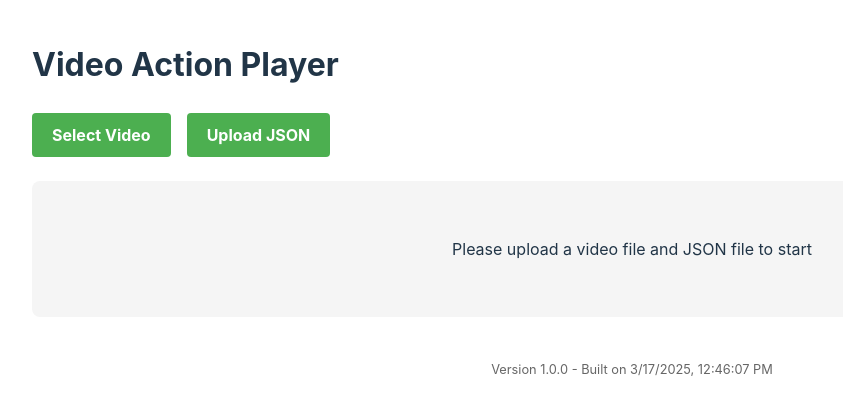
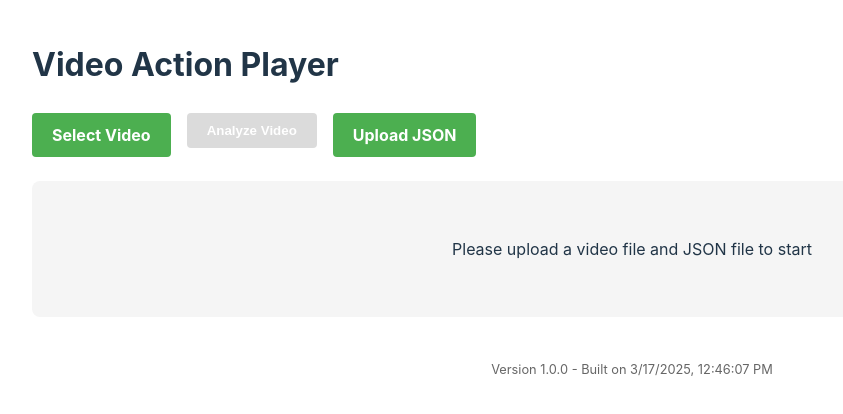
Before and after one commit to zephyra3590/ActionViewer, a React (Vite) app: page / in a window 1280 px wide. Shown: the top 414 px of the page, without its empty margins (8-851 px from the left). Built offline with nearby package versions, Linux system fonts and the light colour scheme.

Commit message:
add Analyze Video button

```diff
--- a/src/App.css
+++ b/src/App.css
@@ -28,6 +28,33 @@ header {
   overflow: hidden; /* 防止内容溢出 */
 }
 
+.status-display {
+  background-color: #f5f5f5;
+  border-radius: 8px;
+  padding: 16px;
+  display: flex;
+  flex-direction: column;
+}
+
+.status-display h2 {
+  margin-top: 0;
+  margin-bottom: 16px;
+  color: #333;
+}
+
+.status-content {
+  flex-grow: 1;
+  overflow-y: auto;
+}
+
+.status-content p {
+  margin: 8px 0;
+  padding: 8px;
+  background-color: #e8f4f8;
+  border-left: 4px solid #4CAF50;
+  border-radius: 4px;
+}
+
 @media (max-width: 768px) {
   .content {
     flex-direction: column;
@@ -47,6 +74,7 @@ header {
   display: flex;
   gap: 16px;
   margin-bottom: 24px;
+  align-items: flex-start;
 }
 
 .upload-button {
@@ -75,6 +103,50 @@ header {
   opacity: 0;
 }
 
+.analyze-button button {
+  padding: 10px 20px;
+  background-color: #2196F3;
+  color: white;
+  border: none;
+  border-radius: 4px;
+  cursor: pointer;
+  font-weight: bold;
+  transition: background-color 0.3s, opacity 0.3s;
+}
+
+.analyze-button button:hover:not(:disabled) {
+  background-color: #0b7dda;
+}
+
+.analyze-button button:disabled {
+  background-color: #cccccc;
+  cursor: not-allowed;
+  opacity: 0.7;
+}
+
+.analyze-button button.loading {
+  position: relative;
+  padding-right: 40px;
+}
+
+.analyze-button button.loading:after {
+  content: "";
+  position: absolute;
+  right: 10px;
+  top: 50%;
+  width: 20px;
+  height: 20px;
+  margin-top: -10px;
+  border: 3px solid rgba(255, 255, 255, 0.3);
+  border-radius: 50%;
+  border-top-color: white;
+  animation: spin 1s ease-in-out infinite;
+}
+
+@keyframes spin {
+  to { transform: rotate(360deg); }
+}
+
 .instructions {
   text-align: center;
   padding: 40px;
--- a/src/App.jsx
+++ b/src/App.jsx
@@ -12,6 +12,8 @@ function App() {
   const [jsonFileName, setJsonFileName] = useState('');
   const [actions, setActions] = useState([]);
   const [fps, setFps] = useState(30);
+  const [uploadStatus, setUploadStatus] = useState('');
+  const [isUploading, setIsUploading] = useState(false);
 
   // Define version and build time
   const VERSION = "1.0.0";
@@ -105,6 +107,45 @@ function App() {
     setCurrentFrame(startFrame);
   };
 
+  const analyzeVideo = async () => {
+    if (!videoFile) {
+      alert('Please select a video file first');
+      return;
+    }
+
+    setIsUploading(true);
+    setUploadStatus('Uploading file...');
+
+    try {
+      // Create a timestamp with milliseconds for the file name
+      const now = new Date();
+      const timestamp = `${now.getFullYear()}${(now.getMonth() + 1).toString().padStart(2, '0')}${now.getDate().toString().padStart(2, '0')}_${now.getHours().toString().padStart(2, '0')}${now.getMinutes().toString().padStart(2, '0')}${now.getSeconds().toString().padStart(2, '0')}_${now.getMilliseconds().toString().padStart(3, '0')}`;
+      const newFileName = `${timestamp}_${videoFileName}`;
+
+      const formData = new FormData();
+      formData.append('video', videoFile);
+      formData.append('fileName', newFileName);
+
+      // Mock API call - replace with your actual endpoint
+      const response = await fetch('/api/upload-video', {
+        method: 'POST',
+        body: formData
+      });
+
+      if (response.ok) {
+        const result = await response.json();
+        setUploadStatus(`Success! ${newFileName} was saved to /home/work/datasets/EuroCup2016/mp4.`);
+      } else {
+        throw new Error('File upload failed');
+      }
+    } catch (error) {
+      console.error('Upload error:', error);
+      setUploadStatus(`Error uploading file: ${error.message}`);
+    } finally {
+      setIsUploading(false);
+    }
+  };
+
   return (
     <div className="app">
       <header>
@@ -120,6 +161,15 @@ function App() {
             onChange={handleVideoUpload}
           />
           {videoFileName && <div className="file-name">{videoFileName}</div>}
+        </div>
+        <div className="analyze-button">
+          <button
+            onClick={analyzeVideo}
+            disabled={isUploading || !videoFile}
+            className={isUploading ? "loading" : ""}
+          >
+            {isUploading ? "Uploading..." : "Analyze Video"}
+          </button>
         </div>
         <div className="upload-button">
           <label htmlFor="json-upload">Upload JSON</label>
@@ -142,13 +192,20 @@ function App() {
                 fps={fps}
               />
             </div>
-            {actions.length > 0 && (
+            {actions.length > 0 ? (
               <div className="sidebar">
                 <ActionList
                   actions={actions}
                   onActionClick={handleActionClick}
                   fps={fps}
                 />
+              </div>
+            ) : (
+              <div className="sidebar status-display">
+                <h2>Status</h2>
+                <div className="status-content">
+                  {uploadStatus && <p>{uploadStatus}</p>}
+                </div>
               </div>
             )}
           </div>
```
